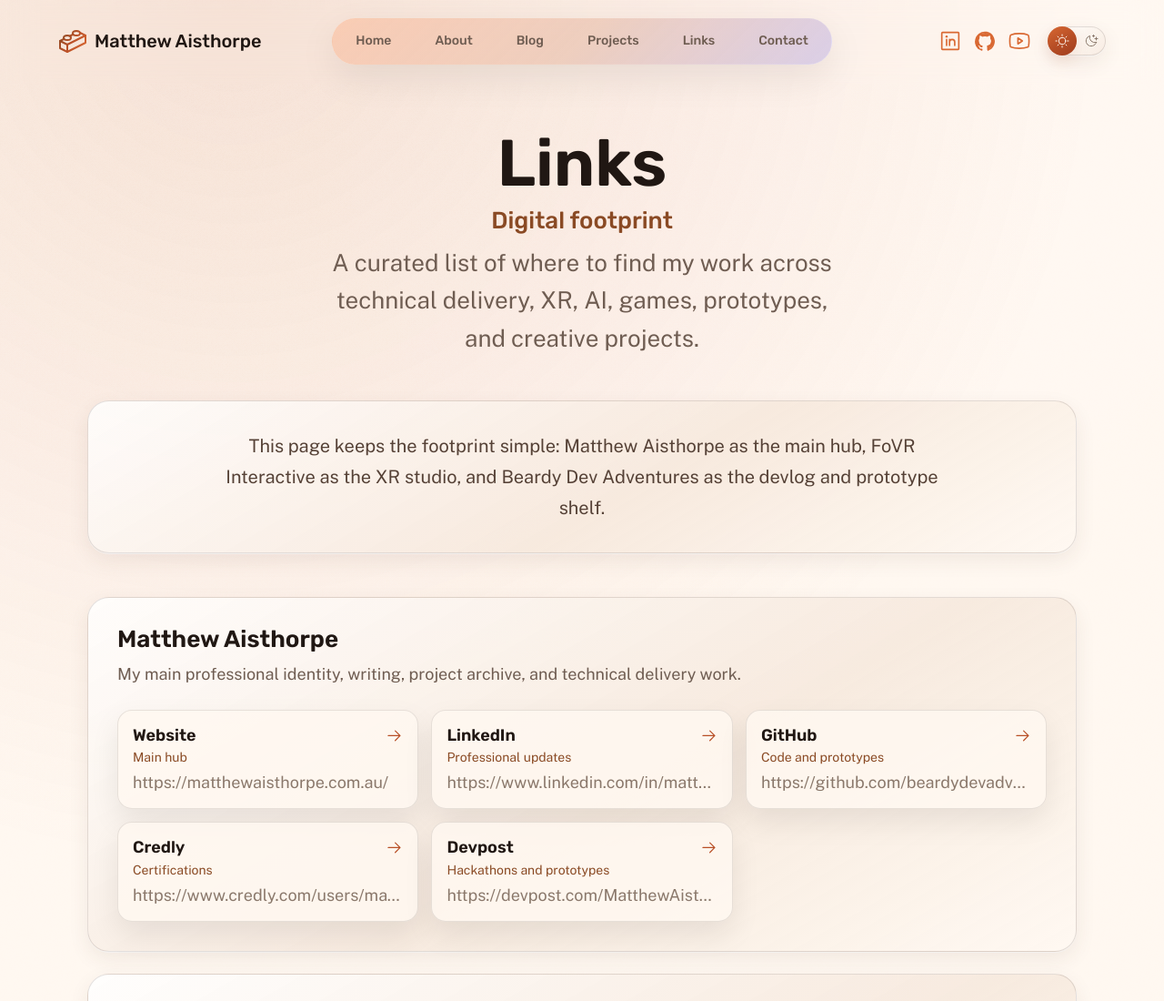
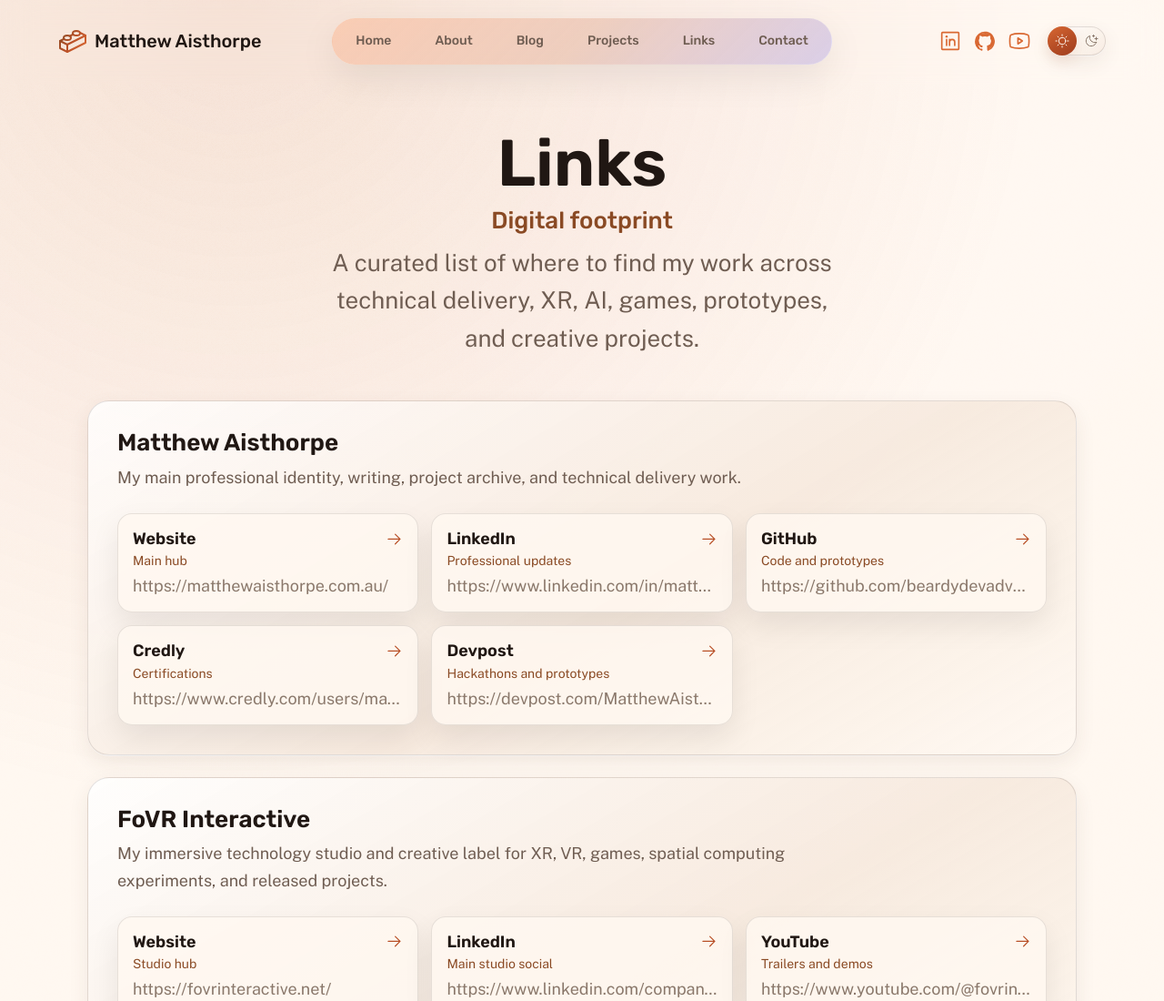
Before and after one commit to beardydevadventures/mattaisthorpe.github.io, an Astro site in the folder portfolio-site/: page /links in a window 1280 px wide. Shown: the top 1100 px of the page at 91% size. Built offline with nearby package versions, Linux system fonts and the light colour scheme; Astro itself is replaced by a stand-in of ours.

Commit message:
Remove links page intro card

```diff
--- a/portfolio-site/src/pages/links.astro
+++ b/portfolio-site/src/pages/links.astro
@@ -174,12 +174,6 @@ const profileSchema = {
 				tagline="A curated list of where to find my work across technical delivery, XR, AI, games, prototypes, and creative projects."
 			/>
 
-			<section class="intro-card">
-				<p>
-					This page keeps the footprint simple: Matthew Aisthorpe as the main hub, FoVR Interactive as the XR studio, and Beardy Dev Adventures as the devlog and prototype shelf.
-				</p>
-			</section>
-
 			<div class="section-list">
 				{
 					sections.map((section) => (
@@ -216,25 +210,11 @@ const profileSchema = {
 		max-width: 72rem;
 	}
 
-	.intro-card,
 	.link-section {
 		background: var(--gradient-subtle);
 		border: 1px solid var(--gray-800);
 		border-radius: 1.5rem;
 		box-shadow: var(--shadow-sm);
-	}
-
-	.intro-card {
-		padding: clamp(1.25rem, 3vw, 2rem);
-		color: var(--gray-200);
-		font-size: var(--text-lg);
-		line-height: 1.7;
-		text-align: center;
-	}
-
-	.intro-card p {
-		max-width: 65ch;
-		margin-inline: auto;
 	}
 
 	.section-list {
```
